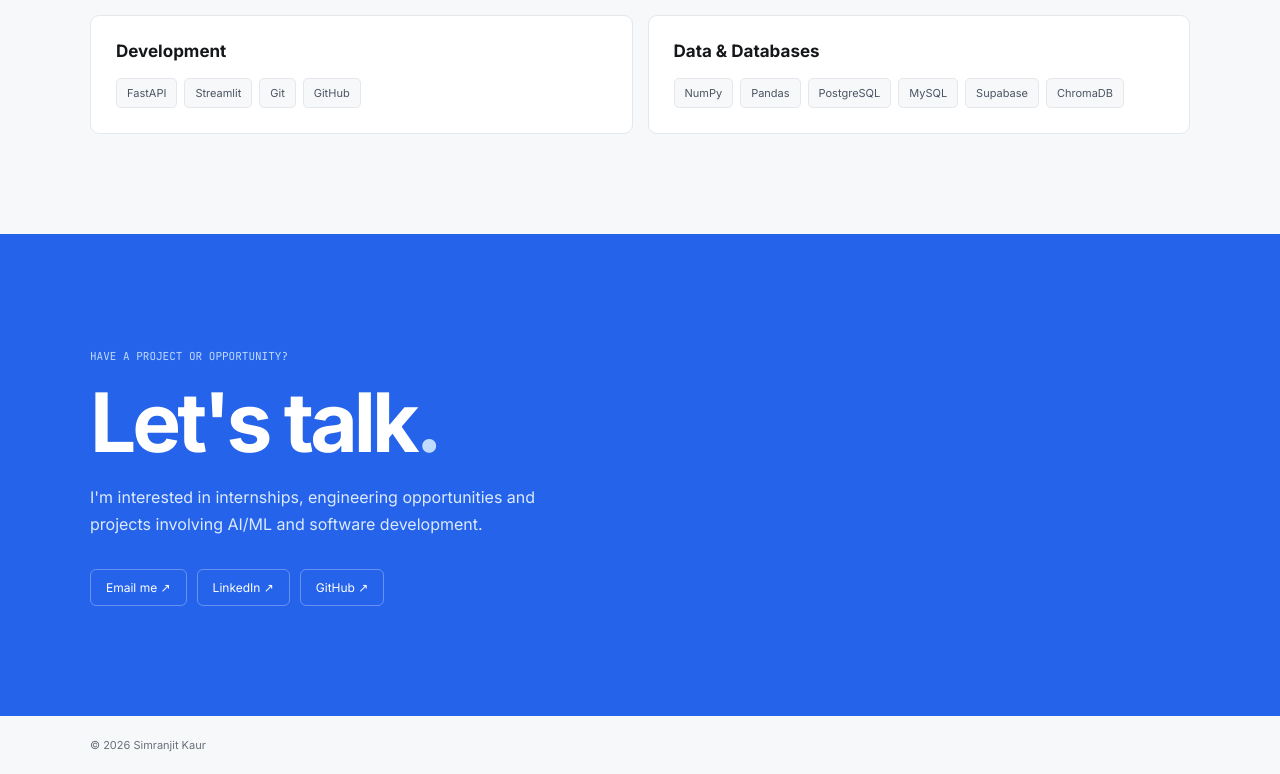
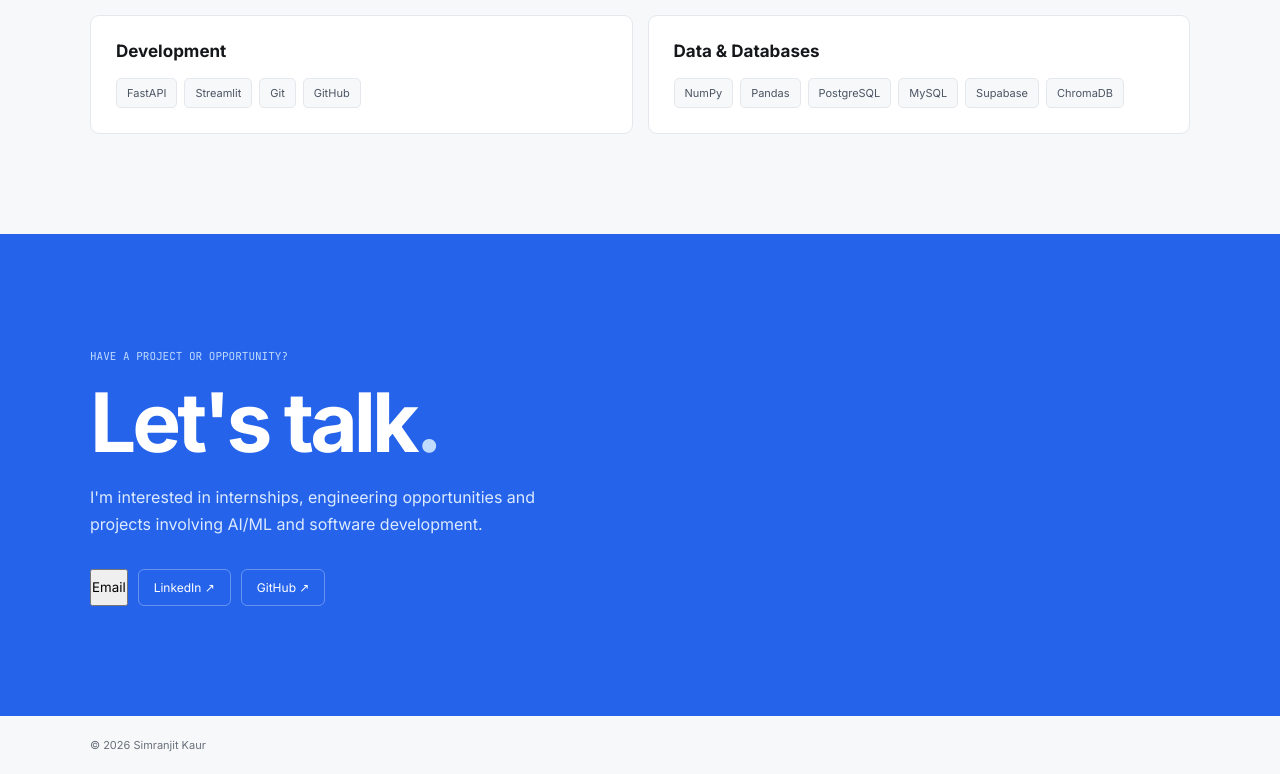
Before and after one commit to simran-kaur5/portfolio, a React (Vite) app: page / in a window 1280 px wide. Shown: the part 3545-4319 px from the top of the page. Built offline with nearby package versions, Linux system fonts and the light colour scheme.

Commit message:
Added mail

```diff
--- a/src/App.jsx
+++ b/src/App.jsx
@@ -528,9 +528,9 @@ function App() {
 
           <div className="contact-buttons">
 
-            <a href="simranjit26x@gmail.com">
-              Email me ↗
-            </a>
+            <button onClick={() => window.location.href = "mailto:simranjitk26x@gmail.com"}>
+          Email
+        </button>
 
             <a
               href="https://www.linkedin.com/in/simranjit-kaur-15488331b/"
```
